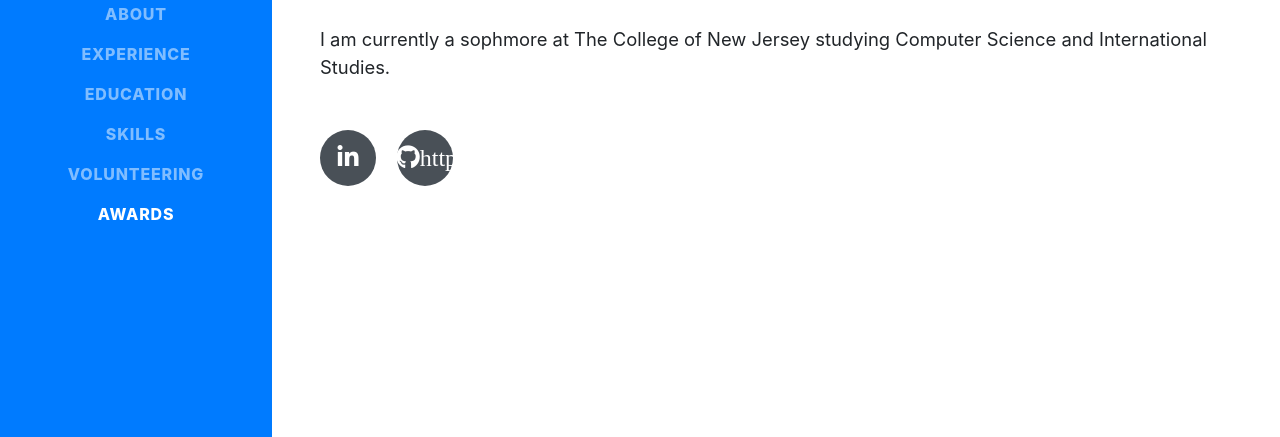
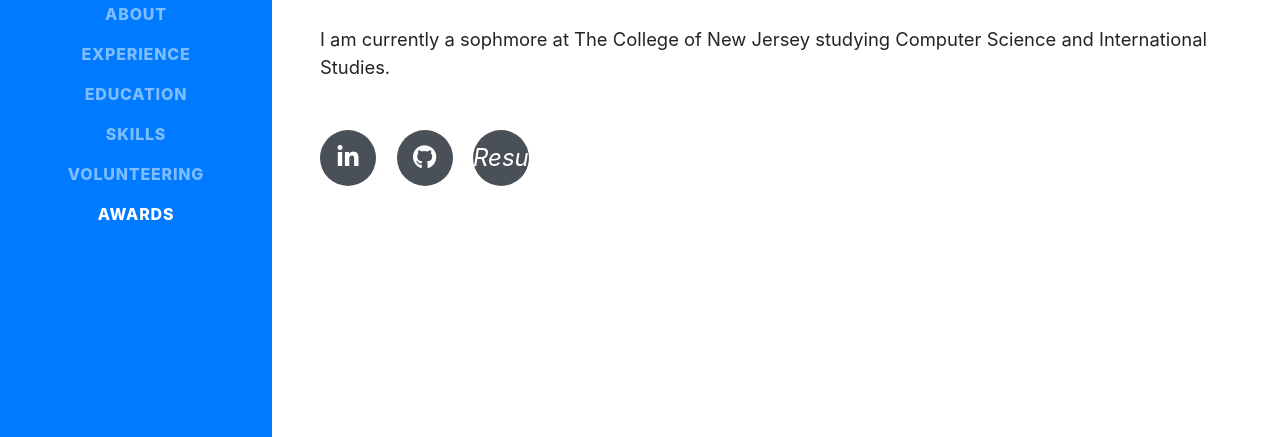
Before and after one commit to kooldawgstar/personalwebsite, a website with bundled scripts: page index.html in a window 1280 px wide. Shown: the part 360-797 px from the top of the page. Built offline with nearby package versions, Linux system fonts and the light colour scheme; a web font is replaced by a local one.

Commit message:
Update index.html

```diff
--- a/index.html
+++ b/index.html
@@ -74,8 +74,11 @@
           <a href="https://www.linkedin.com/in/svanikshirodkar/">
             <i class="fab fa-linkedin-in"></i>
           </a>
-          <a href="#">
-            <i class="fab fa-github">http://github.com/svanikss</i>
+          <a href="http://github.com/svanikss">
+            <i class="fab fa-github"></i>
+          </a>
+          <a href="Svanik Shirodkar Resume.pdf" target="_blank">
+            <i class="icon-file">Resume</i>
           </a>
         </div>
       </div>
```
